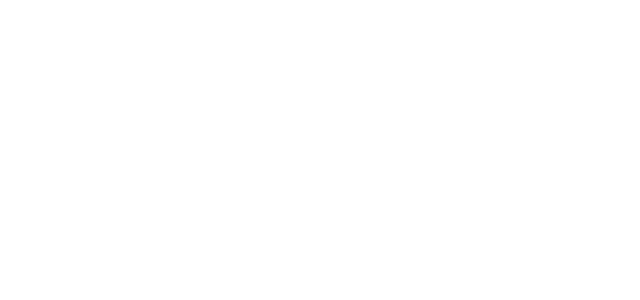
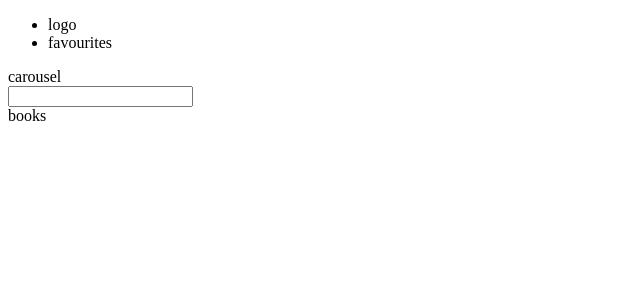
Before and after one commit to SzWoz/gutenberg-project, a React (Create React App) app: page / in a window 1280 px wide. Shown: the top 300 px of the page, without its empty margins (0-640 px from the left). Built offline with nearby package versions, Linux system fonts and the light colour scheme; no server answers.

Commit message:
fetched data from api

```diff
--- a/src/components/Home.js
+++ b/src/components/Home.js
@@ -1,12 +1,38 @@
-
+import { useEffect, useState } from "react"
 
 
 const Home = () => {
 
 
+    const [booksData, setBooksData] = useState([])
+
+    useEffect(() => {
+        const apiCall = async () => {
+            const res = await fetch('https://gnikdroy.pythonanywhere.com/api/book/');
+            const data = await res.json();
+
+            setBooksData(data)
+
+        }
+
+        apiCall()
+    }, [])
+
+    console.log(booksData)
+
     return (
         <main>
-
+            <div className="carousel">
+                carousel
+            </div>
+            <section>
+                <label htmlFor="search-bar">
+                    <input type="text" id="search-bar" />
+                </label>
+            </section>
+            <section>
+                books
+            </section>
         </main>
     )
 }
--- a/src/components/Navbar.js
+++ b/src/components/Navbar.js
@@ -4,7 +4,10 @@
 
     return (
         <nav>
-
+            <ul>
+                <li>logo</li>
+                <li>favourites</li>
+            </ul>
         </nav>
     )
 }
```
